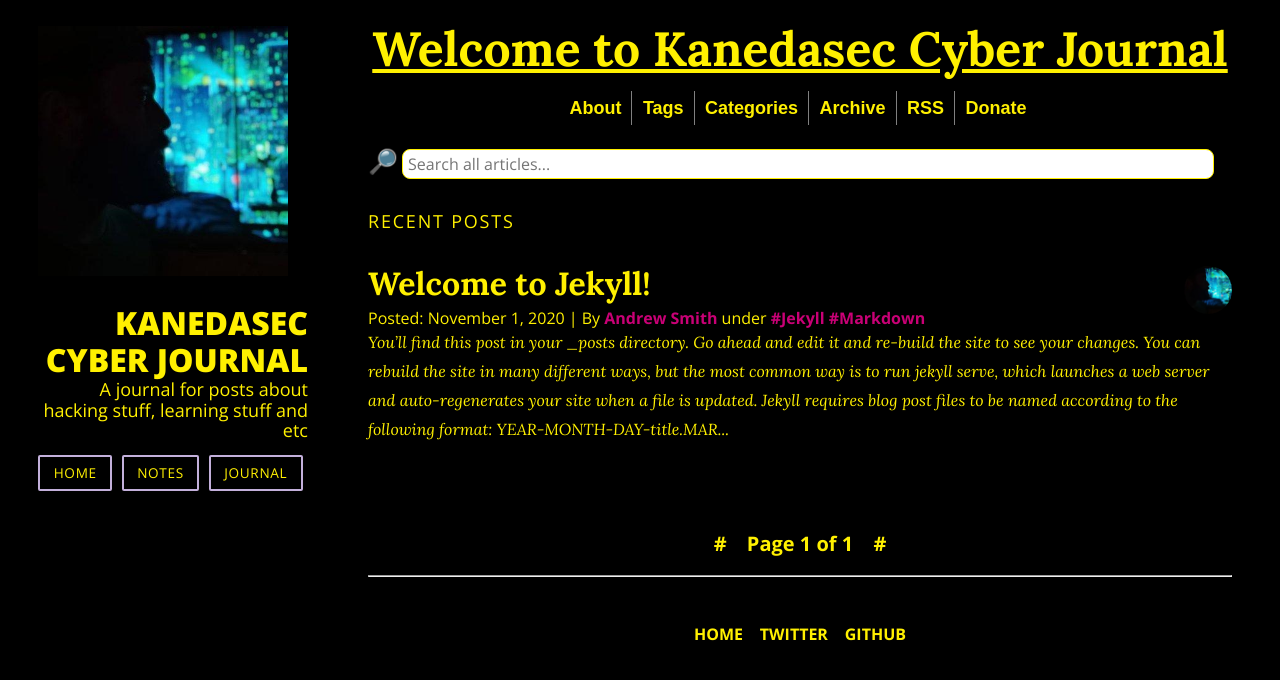
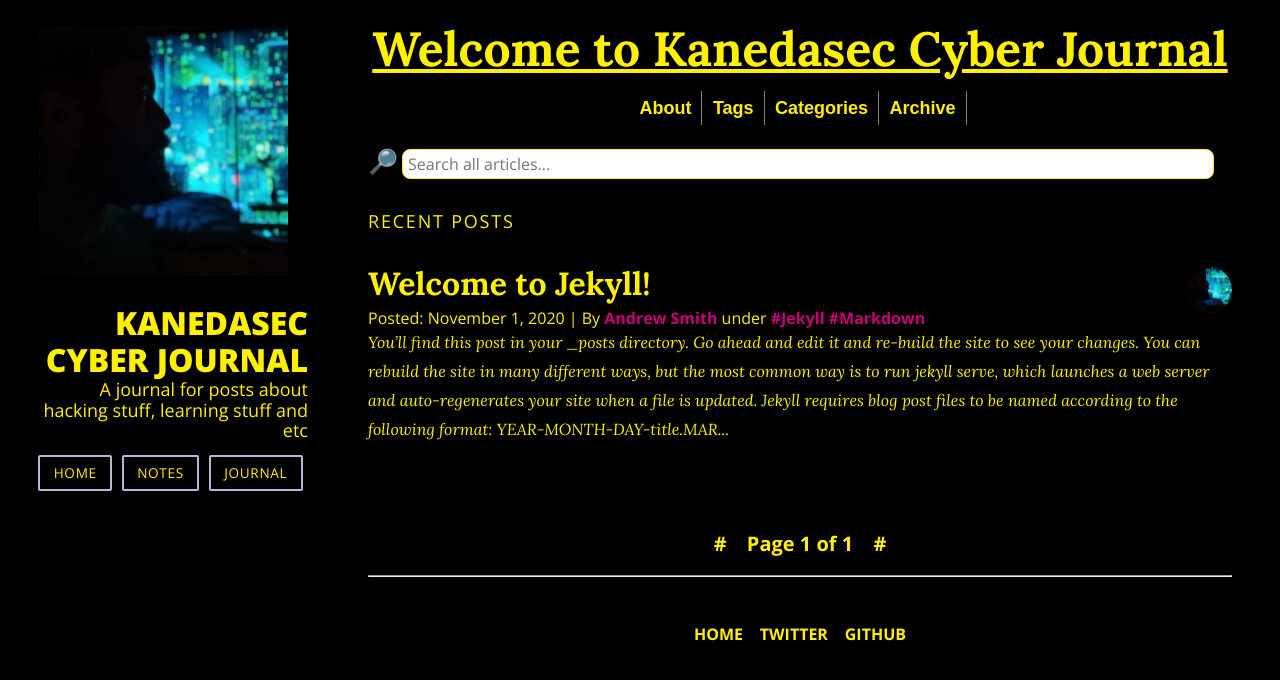
Before and after one commit to kanedasec/kanedasec.github.io, a Jekyll site: the page built from index.html, in a window 1280 px wide. Shown: the top 680 px of the page. Built offline with Jekyll 4.4.1, drawn with Linux system fonts in a browser that asks for light colours; nearby versions of some CDN libraries; the list of posts is cut into pages by our own code.

Commit message:
Update links.html

```diff
--- a/_includes/links.html
+++ b/_includes/links.html
@@ -23,16 +23,4 @@
             Archive
         </a>
     </div>
-    <div class="rss">
-        <a href="/feed.xml">
-            <i class="fas fa-rss"></i>
-            RSS
-        </a>
-    </div>
-    <div class="donate">
-        <a href="{{ site.donate_link }}">
-            <i class="fas fa-dollar-sign"></i>
-            Donate
-        </a>
-    </div>
 </div>
```
